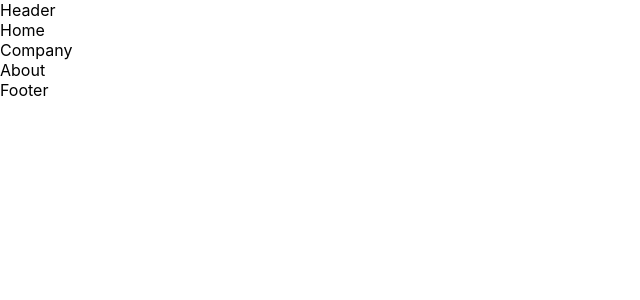
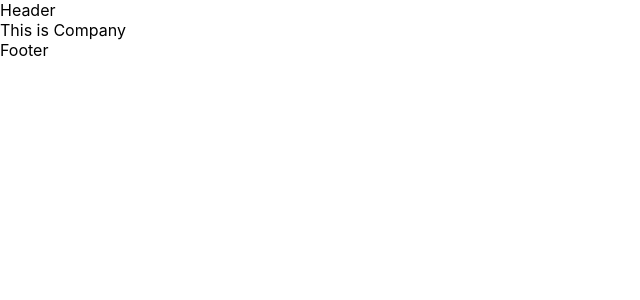
Before and after one commit to awais882s/class-07, a React (Create React App) app: page /Company in a window 1280 px wide. Shown: the top 300 px of the page, without its empty margins (0-640 px from the left). Built offline with nearby package versions, Linux system fonts and the light colour scheme.

Commit message:
Routing done

```diff
--- a/src/App.js
+++ b/src/App.js
@@ -1,16 +1,9 @@
-import Header from "./Components/Header";
-import Footer from "./Components/Footer";
-import Home from "./Components/Home";
-import About from "./Components/About";
-import Company from "./Components/Company";
+import Routing from "./Routing/Routing";
 function App() {
   return (
     <div className="App">
-      <Header />
-      <Home />
-      <Company />
-      <About />
-      <Footer />
+      <Routing />
+
     </div>
   );
 }
--- a/src/Components/About.js
+++ b/src/Components/About.js
@@ -2,6 +2,6 @@ import React from 'react'
 
 export default function About() {
   return (
-    <div>About</div>
+    <div>This is About</div>
   )
 }
--- a/src/Components/Company.js
+++ b/src/Components/Company.js
@@ -2,6 +2,6 @@ import React from 'react'
 
 export default function Company() {
   return (
-    <div>Company</div>
+    <div>This is Company</div>
   )
 }
--- a/src/Components/Home.js
+++ b/src/Components/Home.js
@@ -2,6 +2,6 @@ import React from 'react'
 
 export default function Home() {
   return (
-    <div>Home</div>
+    <div>This is Home</div>
   )
 }
--- /dev/null
+++ b/src/Routing/Routing.js
@@ -0,0 +1,23 @@
+import React from "react";
+import {BrowserRouter, Routes ,Route} from "react-router-dom";
+
+// pages for navigations
+import Header from "../Components/Header";
+import Footer from "../Components/Footer";
+import Home from "../Components/Home";
+import About from "../Components/About";
+import Company from "../Components/Company";
+export default function Routing() {
+  return (
+    <BrowserRouter>
+      <Header />
+      <Routes>
+        <Route index element={<Home />} />
+        <Route path="About" element={<About />} />
+        <Route path="Company" element={<Company />} />
+        <Route/>
+      </Routes>
+      <Footer />
+    </BrowserRouter>
+  );
+}
```
Also changed, not shown: src/Components/Routing/Routing.js (deleted, +0 -30 lines).
